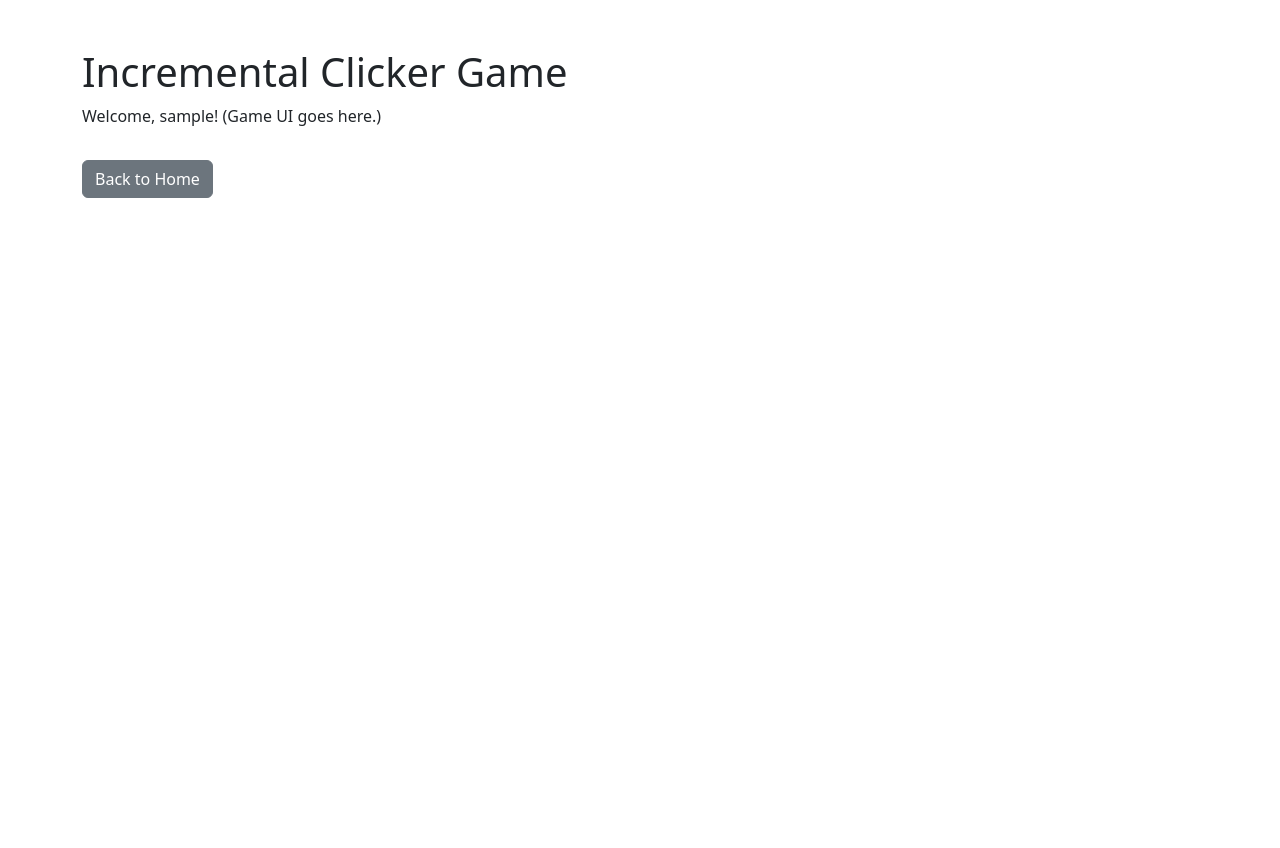
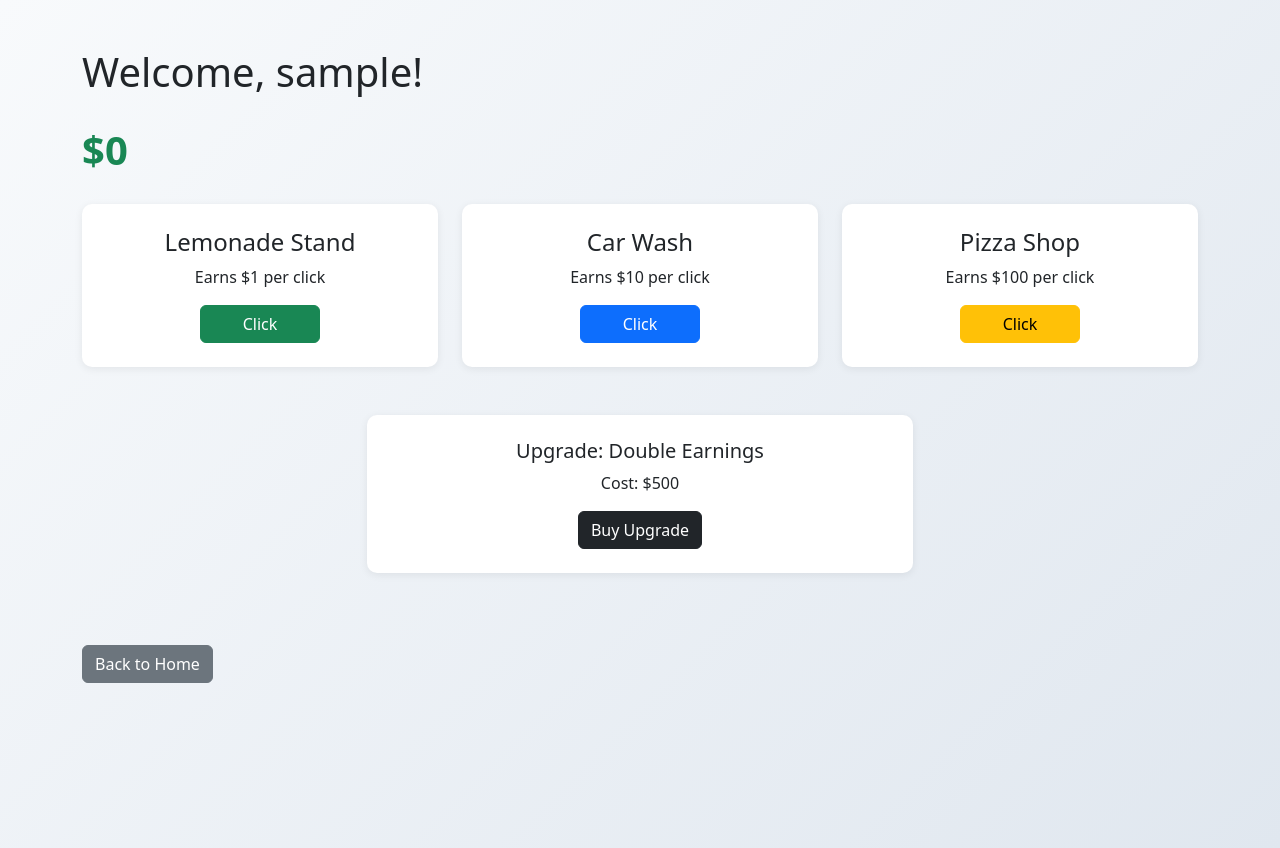
Before and after one commit to ajshirlow7/MoneyMaker, a Django app: page /play/ in a window 1280 px wide. Before the commit the page ends 198 px from the top, so only its background shows below. Run offline with Django 4.2, Linux system fonts and the light colour scheme; the visitor is signed in with stand-in values (Sample User, id 1).

Commit message:
added functionality for the game. When the user clicks the money is added to their score

```diff
--- a/templates/game/play.html
+++ b/templates/game/play.html
@@ -4,12 +4,92 @@
     <meta charset="UTF-8">
     <title>MoneyMaker - Play</title>
     <link href="https://cdn.jsdelivr.net/npm/bootstrap@5.3.2/dist/css/bootstrap.min.css" rel="stylesheet">
+    <style>
+        body {
+            background: linear-gradient(135deg, #f8fafc 0%, #e0e7ef 100%);
+            min-height: 100vh;
+        }
+        .money-display {
+            font-size: 2.5rem;
+            font-weight: bold;
+            color: #198754;
+        }
+        .business-card {
+            background: #fff;
+            border-radius: 10px;
+            box-shadow: 0 2px 8px rgba(0,0,0,0.07);
+            padding: 1.5rem;
+            margin-bottom: 1.5rem;
+        }
+        .business-btn {
+            min-width: 120px;
+        }
+    </style>
 </head>
 <body>
     <div class="container mt-5">
-        <h1>Incremental Clicker Game</h1>
-        <p>Welcome, {{ user.username }}! (Game UI goes here.)</p>
-        <a href="{% url 'home' %}" class="btn btn-secondary mt-3">Back to Home</a>
+        <h1 class="mb-4">Welcome, {{ user.username }}!</h1>
+        <div class="money-display mb-4">
+            $<span id="money">0</span>
+        </div>
+        <div class="row">
+            <!-- Lemonade Stand -->
+            <div class="col-md-4">
+                <div class="business-card text-center">
+                    <h4>Lemonade Stand</h4>
+                    <p>Earns $1 per click</p>
+                    <button class="btn btn-success business-btn" onclick="earnMoney(1)">Click</button>
+                </div>
+            </div>
+            <!-- Car Wash -->
+            <div class="col-md-4">
+                <div class="business-card text-center">
+                    <h4>Car Wash</h4>
+                    <p>Earns $10 per click</p>
+                    <button class="btn btn-primary business-btn" onclick="earnMoney(10)">Click</button>
+                </div>
+            </div>
+            <!-- Pizza Shop -->
+            <div class="col-md-4">
+                <div class="business-card text-center">
+                    <h4>Pizza Shop</h4>
+                    <p>Earns $100 per click</p>
+                    <button class="btn btn-warning business-btn" onclick="earnMoney(100)">Click</button>
+                </div>
+            </div>
+        </div>
+        <div class="row mt-4">
+            <!-- Upgrade Example -->
+            <div class="col-md-6 offset-md-3">
+                <div class="business-card text-center">
+                    <h5>Upgrade: Double Earnings</h5>
+                    <p>Cost: $500</p>
+                    <button class="btn btn-dark" id="upgradeBtn" onclick="buyUpgrade()">Buy Upgrade</button>
+                </div>
+            </div>
+        </div>
+        <a href="{% url 'home' %}" class="btn btn-secondary mt-5">Back to Home</a>
     </div>
+    <script>
+        let money = 0;
+        let multiplier = 1;
+        let upgradeBought = false;
+
+        function earnMoney(amount) {
+            money += amount * multiplier;
+            document.getElementById('money').textContent = money;
+        }
+
+        function buyUpgrade() {
+            if (!upgradeBought && money >= 500) {
+                money -= 500;
+                multiplier = 2;
+                upgradeBought = true;
+                document.getElementById('money').textContent = money;
+                document.getElementById('upgradeBtn').textContent = "Purchased!";
+                document.getElementById('upgradeBtn').disabled = true;
+            }
+        }
+    </script>
 </body>
 </html>
```
